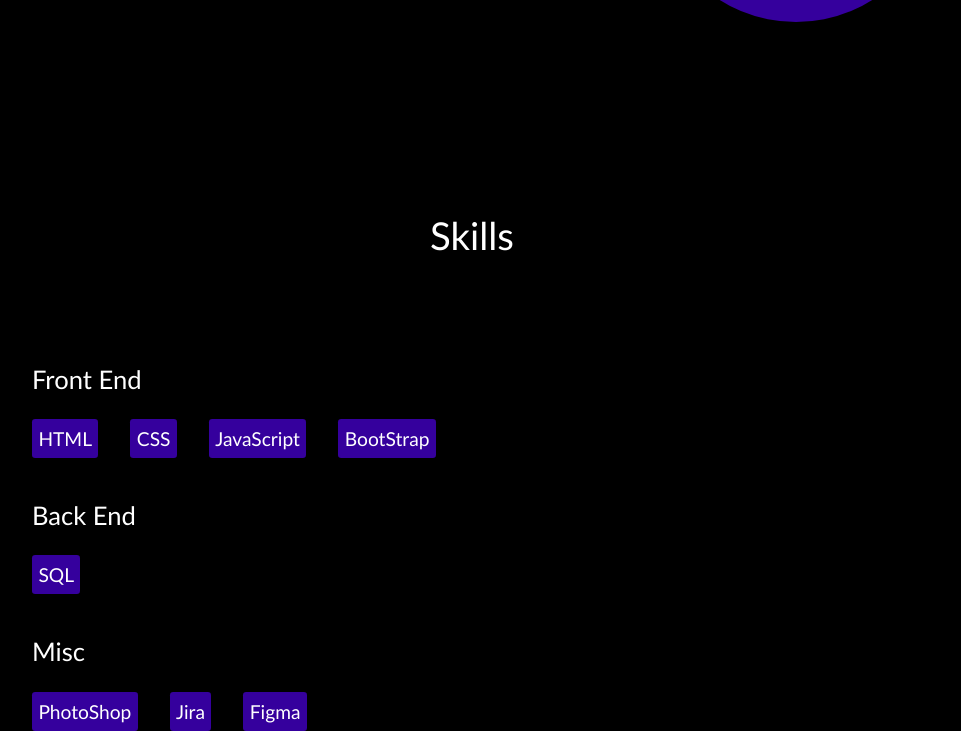
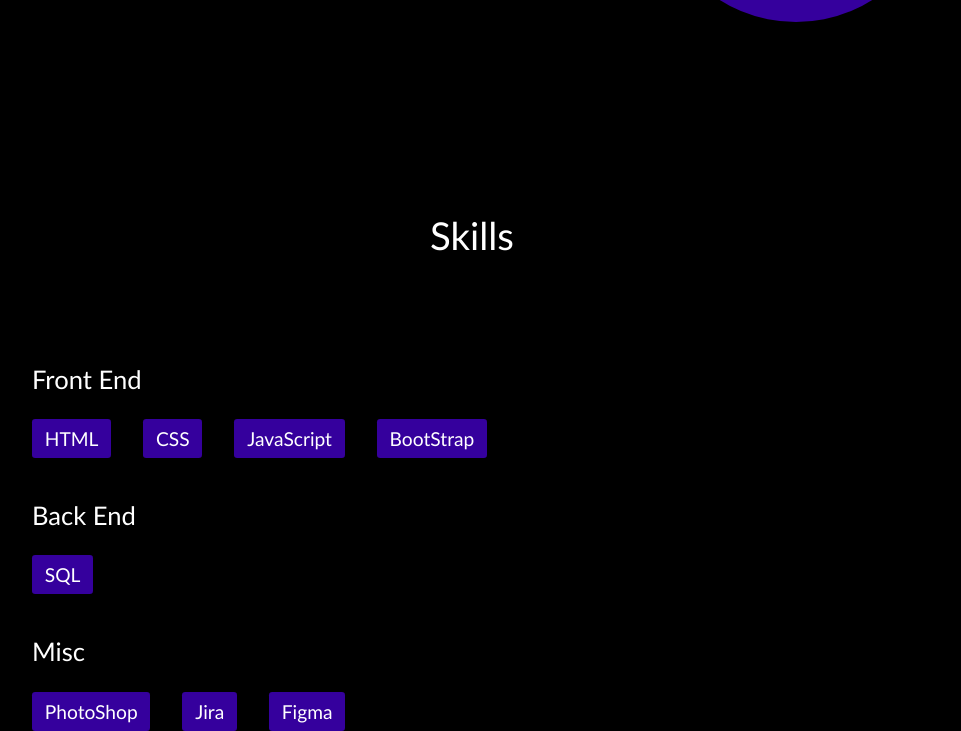
Before and after one commit to DAlexander5279/PersonalSite, a plain HTML site: page index.html in a window 1280 px wide. Shown: the part 508-1239 px from the top of the page, without its empty margins (168-1129 px from the left). Drawn offline with Linux system fonts and the light colour scheme.

Commit message:
style fix

```diff
--- a/style.css
+++ b/style.css
@@ -82,8 +82,7 @@ body {
 .skill-list-item {
   background-color: #35009d;
   color: #ffff;
-
-  padding: 1vh 0.5vw;
+  padding: 1vh 1vw;
   font-size: 1.5vw;
   border-radius: 0.2rem;
   font-family: "Gill Sans", "Gill Sans MT", Calibri, "Trebuchet MS", sans-serif;
```
